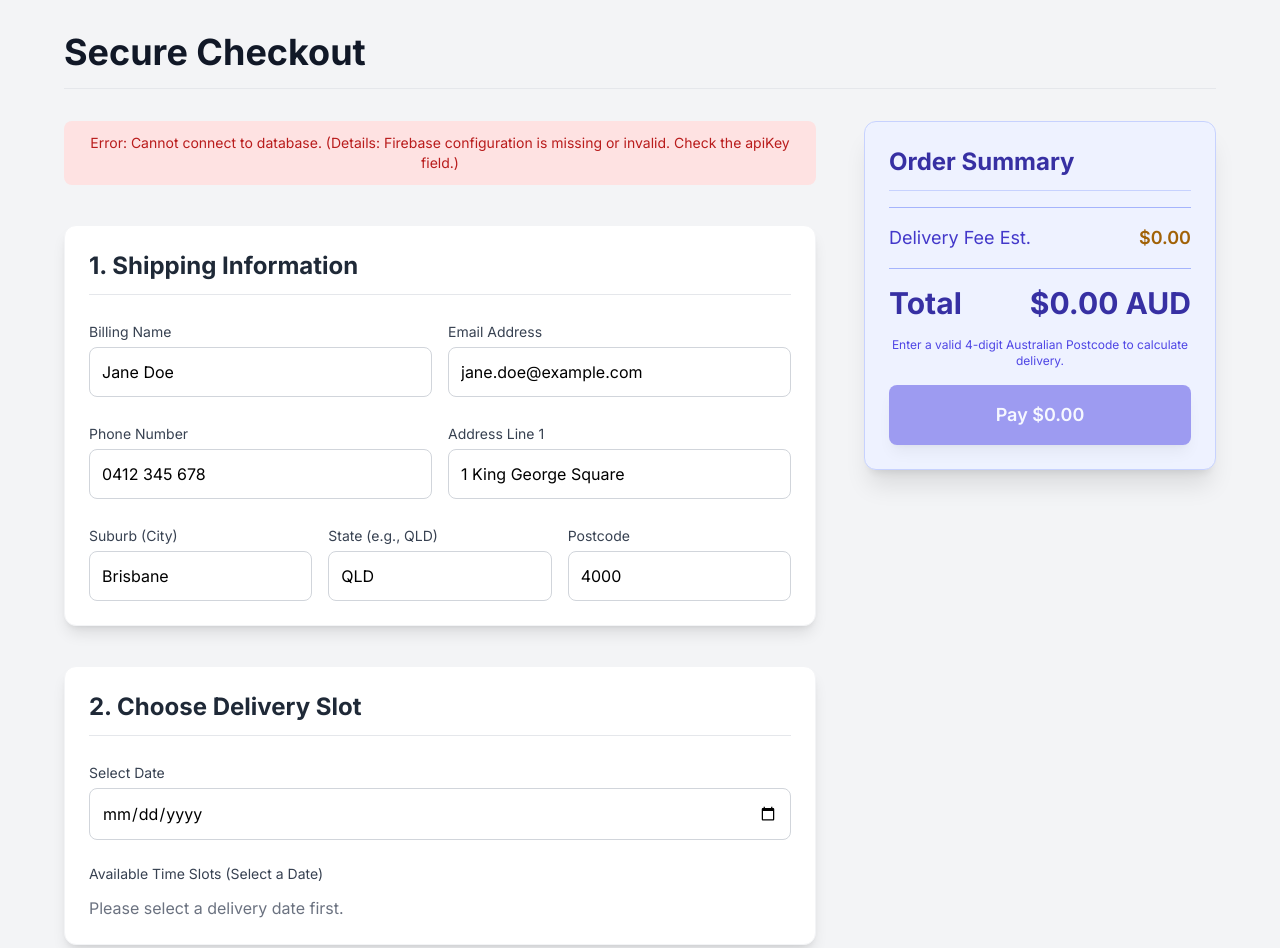
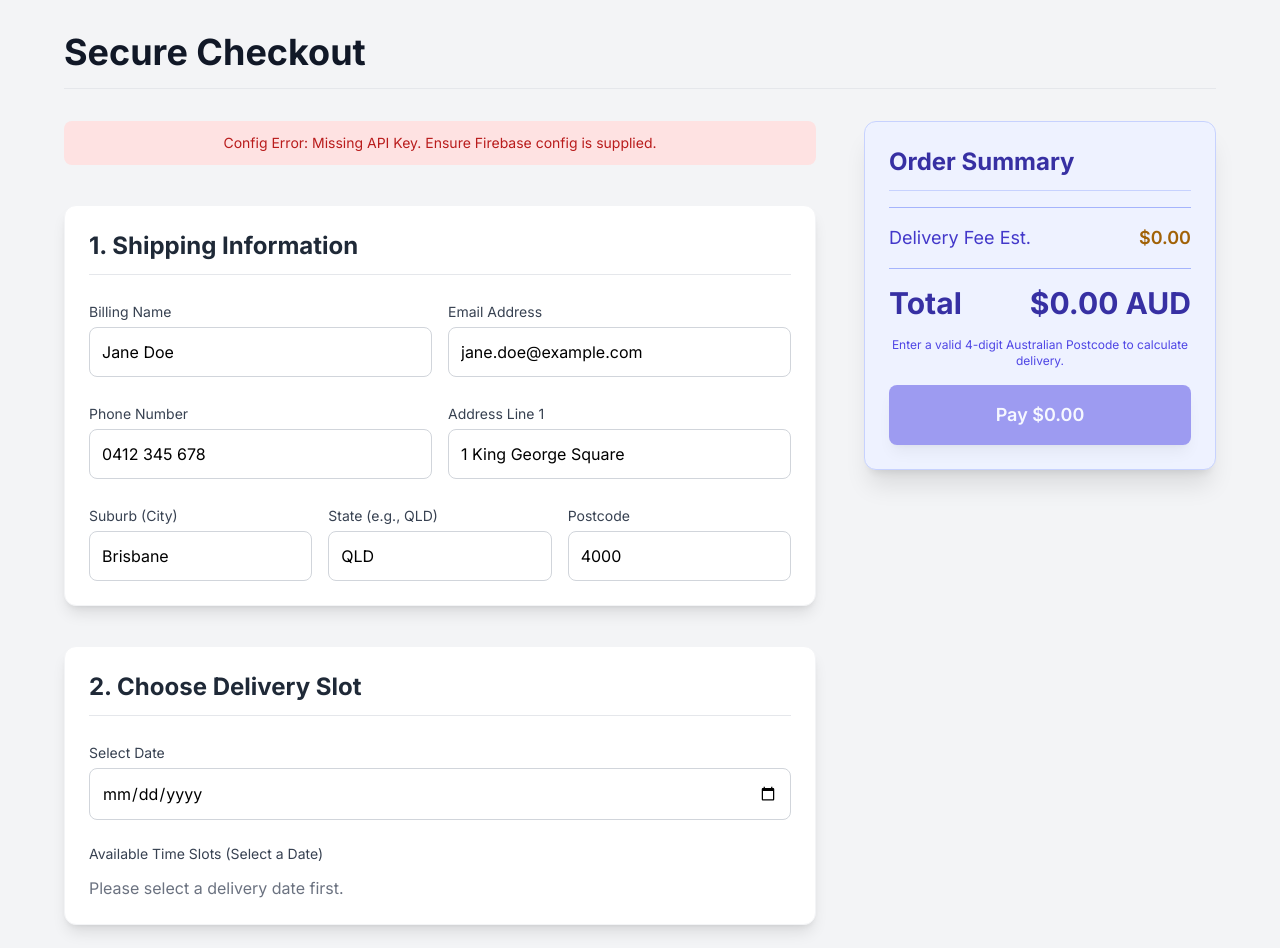
Before and after one commit to susheelneupanesn-commits/grocerygo, a website: page OneDrive - RevenYou/Desktop/Final/public/checkout.html in a window 1280 px wide. Shown: the top 948 px of the page. Drawn offline with nearby package versions, Linux system fonts and the light colour scheme; no server answers.

Commit message:
Update checkout.html

```diff
--- a/OneDrive - RevenYou/Desktop/Final/public/checkout.html
+++ b/OneDrive - RevenYou/Desktop/Final/public/checkout.html
@@ -426,7 +426,7 @@
                 console.error("Firebase Initialization Error:", error);
 
                 // Enhanced message to hint at configuration issue
-                const displayMsg = error.message.includes("Configuration Error")
+                const displayMsg = error.message.includes("Firebase configuration is missing")
                     ? `Config Error: Missing API Key. Ensure Firebase config is supplied.`
                     : `Error: Cannot connect to database. (Details: ${error.message})`;
 
```
